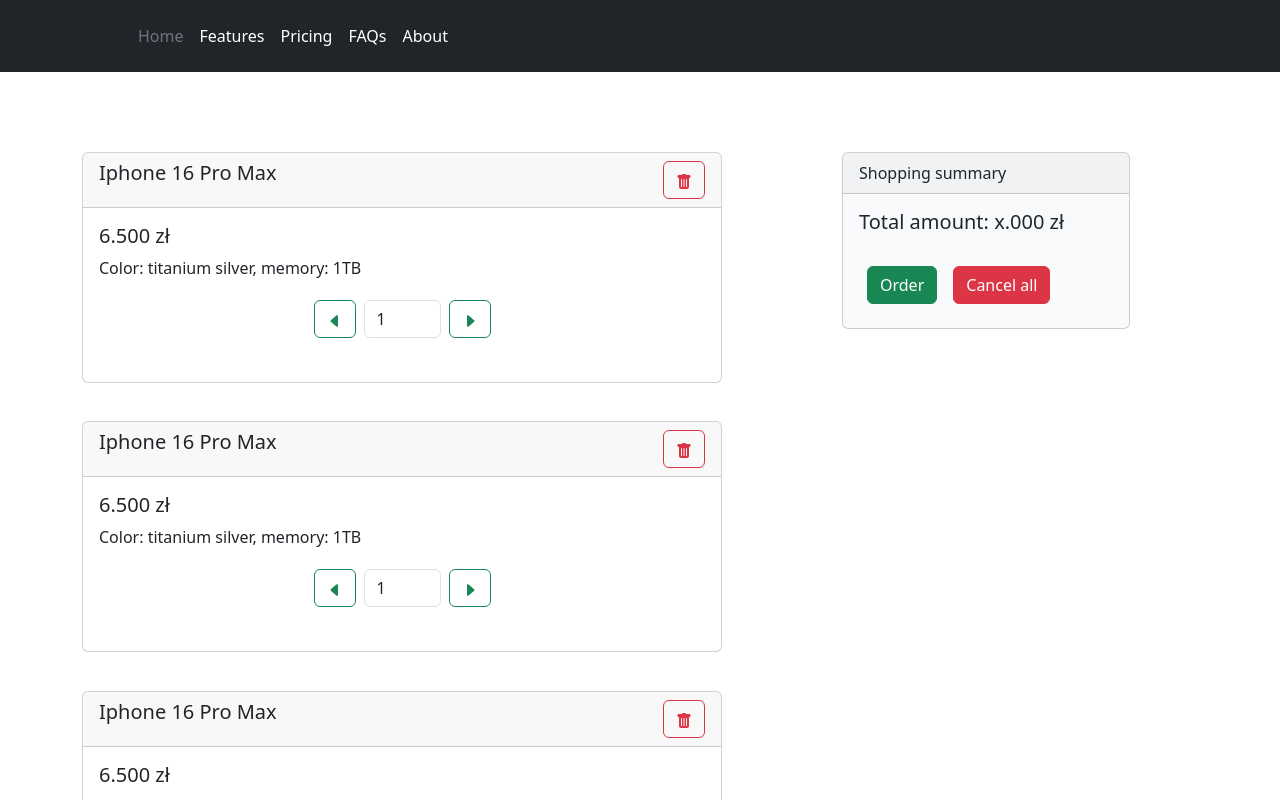
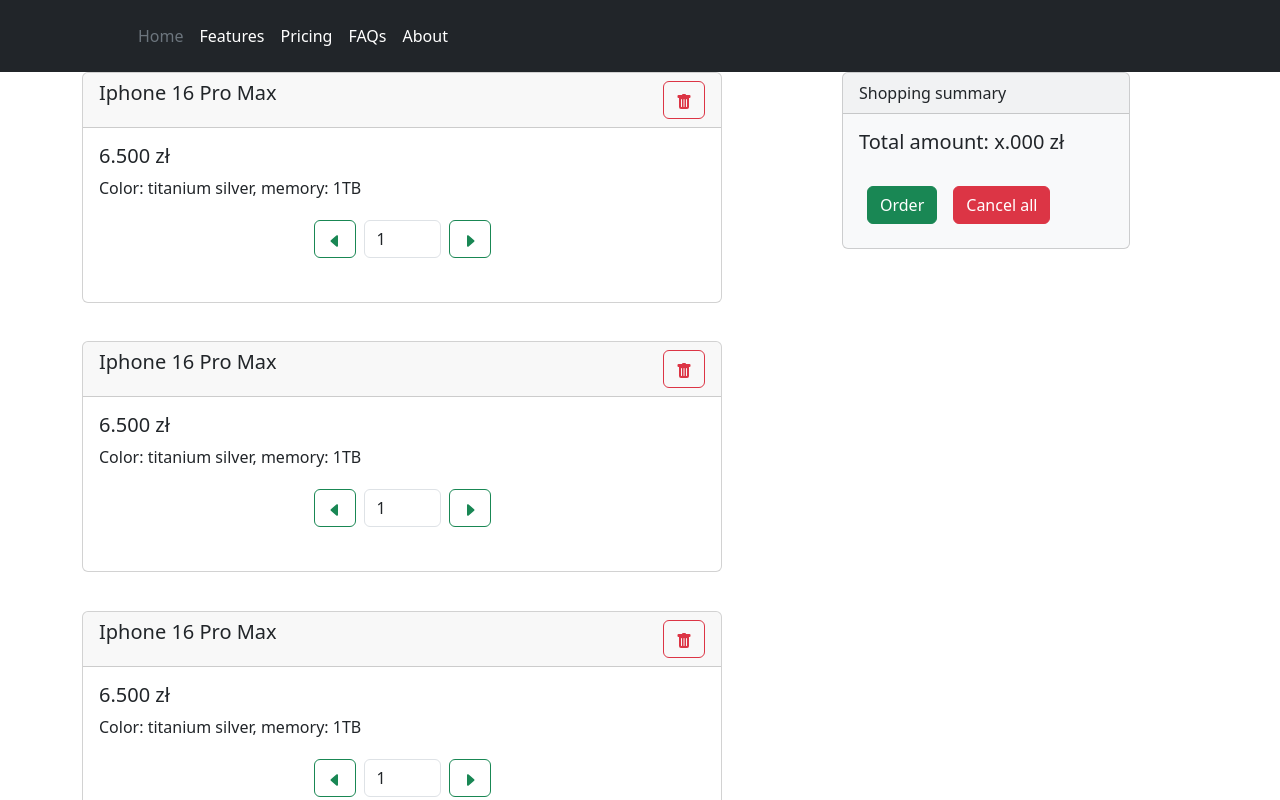
Before and after one commit to PatrykM-MGSC/AngularApp, an Angular app: page /cart in a window 1280 px wide. Shown: the top 800 px of the page. Built offline with nearby package versions, Linux system fonts and the light colour scheme.

Commit message:
changed page styles

```diff
--- a/src/app/cart/cart.component.css
+++ b/src/app/cart/cart.component.css
@@ -1,4 +1,4 @@
 .cart {
-    margin-top: 5rem;
     margin-bottom: 15rem;
+    margin-bottom: 2rem;
 }
--- a/src/app/cart/components/cart-item/cart-item.component.html
+++ b/src/app/cart/components/cart-item/cart-item.component.html
@@ -1,4 +1,4 @@
-<div class="card cartItem ">
+<div class="card cartItem animate__animated animate__fadeIn">
     <h5 class="card-header">
       Iphone 16 Pro Max
       <button type="button" class="btn btn-outline-danger floatRight" data-bs-toggle="modal" data-bs-target="#staticBackdrop">
--- a/src/app/home/components/shopping-item/shopping-item.component.css
+++ b/src/app/home/components/shopping-item/shopping-item.component.css
@@ -4,6 +4,7 @@
     margin-left: 1rem;
     margin-right: 1rem;
     margin-top: 1rem;
+    min-height: 30rem;
 }
 
 .card-img-top {
```
